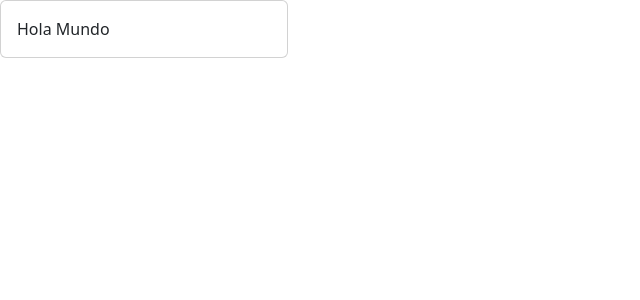
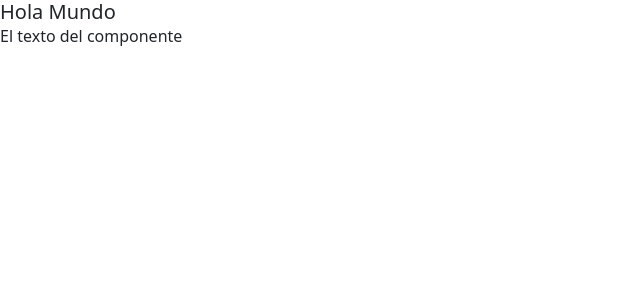
Before and after one commit to HolaMundoDev/ultimate-react, a React (Vite) app in the folder react-app/: page / in a window 1280 px wide. Shown: the top 300 px of the page, without its empty margins (0-640 px from the left). Built offline with nearby package versions, Linux system fonts and the light colour scheme.

Commit message:
Sección 2: Componentes. - Clase 6. Multiples props.

```diff
--- a/react-app/src/App.tsx
+++ b/react-app/src/App.tsx
@@ -1,7 +1,7 @@
-import Card from "./Components/Card";
+import Card, { CardBody } from "./Components/Card";
 
 function App() {
-  return <Card body={"Hola Mundo"} />;
+  return <CardBody title={"Hola Mundo"} text={"El texto del componente"} />;
 }
 
 export default App;
--- a/react-app/src/Components/Card.tsx
+++ b/react-app/src/Components/Card.tsx
@@ -11,17 +11,17 @@
   );
 }
 
-export function CardBody() {
+interface CardBodyProps {
+  title: string;
+  text?: string;
+}
+
+export function CardBody(props: CardBodyProps) {
+  const { title, text } = props;
   return (
     <>
-      <h5 className="card-title">Card title</h5>
-      <p className="card-text">
-        Some quick example text to build on the card title and make up the bulk
-        of the card’s content.
-      </p>
-      <a href="#" className="btn btn-primary">
-        Go somewhere
-      </a>
+      <h5 className="card-title">{title}</h5>
+      <p className="card-text">{text}</p>
     </>
   );
 }
```
